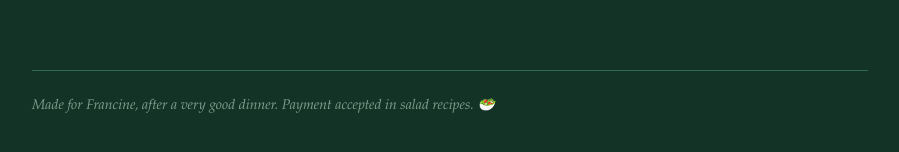
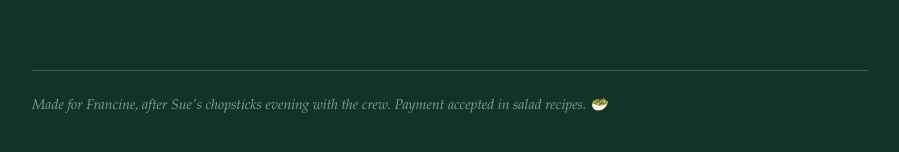
Before and after one commit to nbarrett/bridge-a-small-start, a plain HTML site: page index.html in a window 1280 px wide. Shown: the part 7628-7780 px from the top of the page, without its empty margins (190-1089 px from the left). Drawn offline with Linux system fonts and the light colour scheme.

Commit message:
Footer: credit Sue's chopsticks evening

```diff
--- a/index.html
+++ b/index.html
@@ -643,7 +643,7 @@
   </section>
 
   <footer>
-    Made for Francine, after a very good dinner. Payment accepted in salad recipes. 🥗
+    Made for Francine, after Sue's chopsticks evening with the crew. Payment accepted in salad recipes. 🥗
   </footer>
 
 </div>
```
